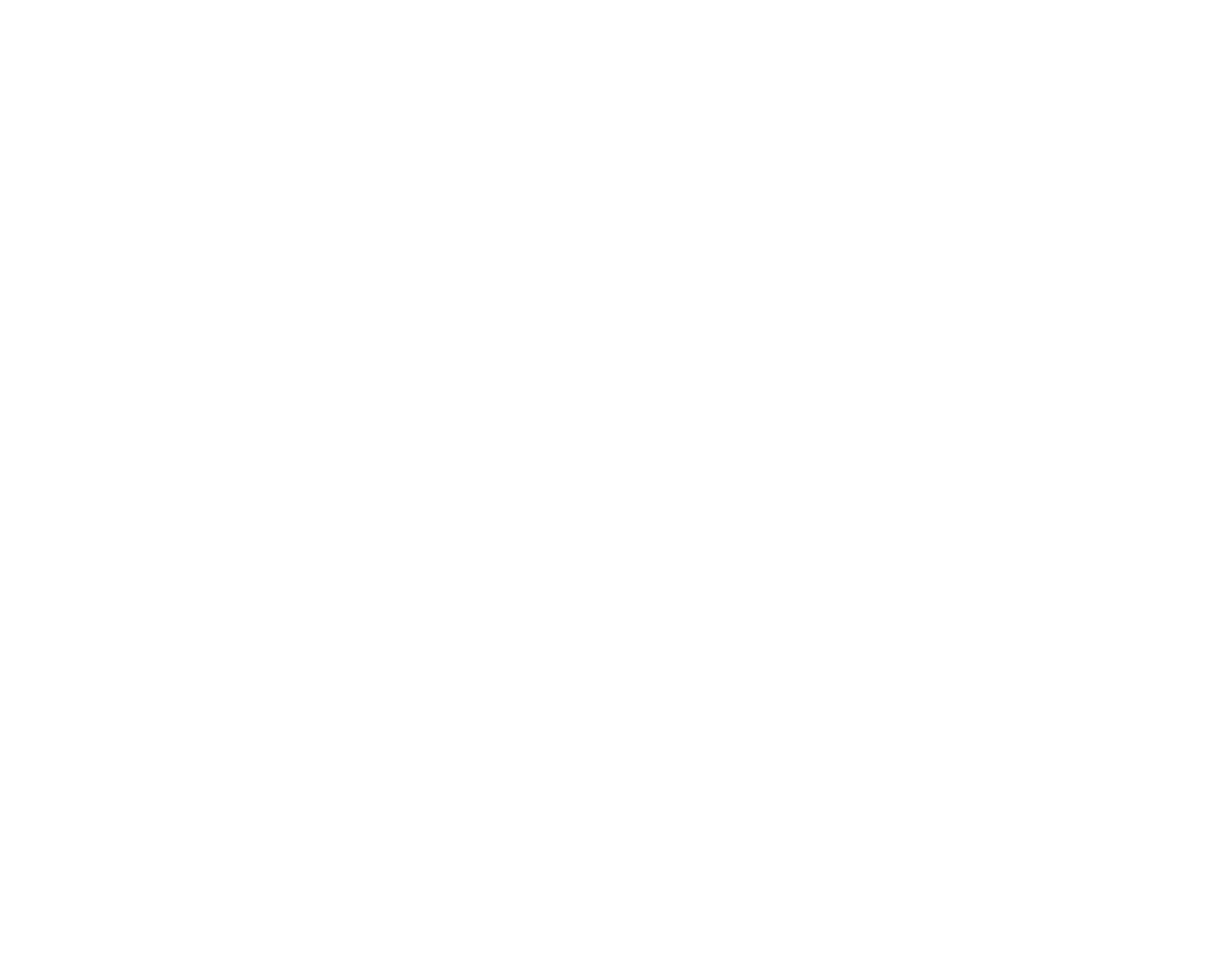
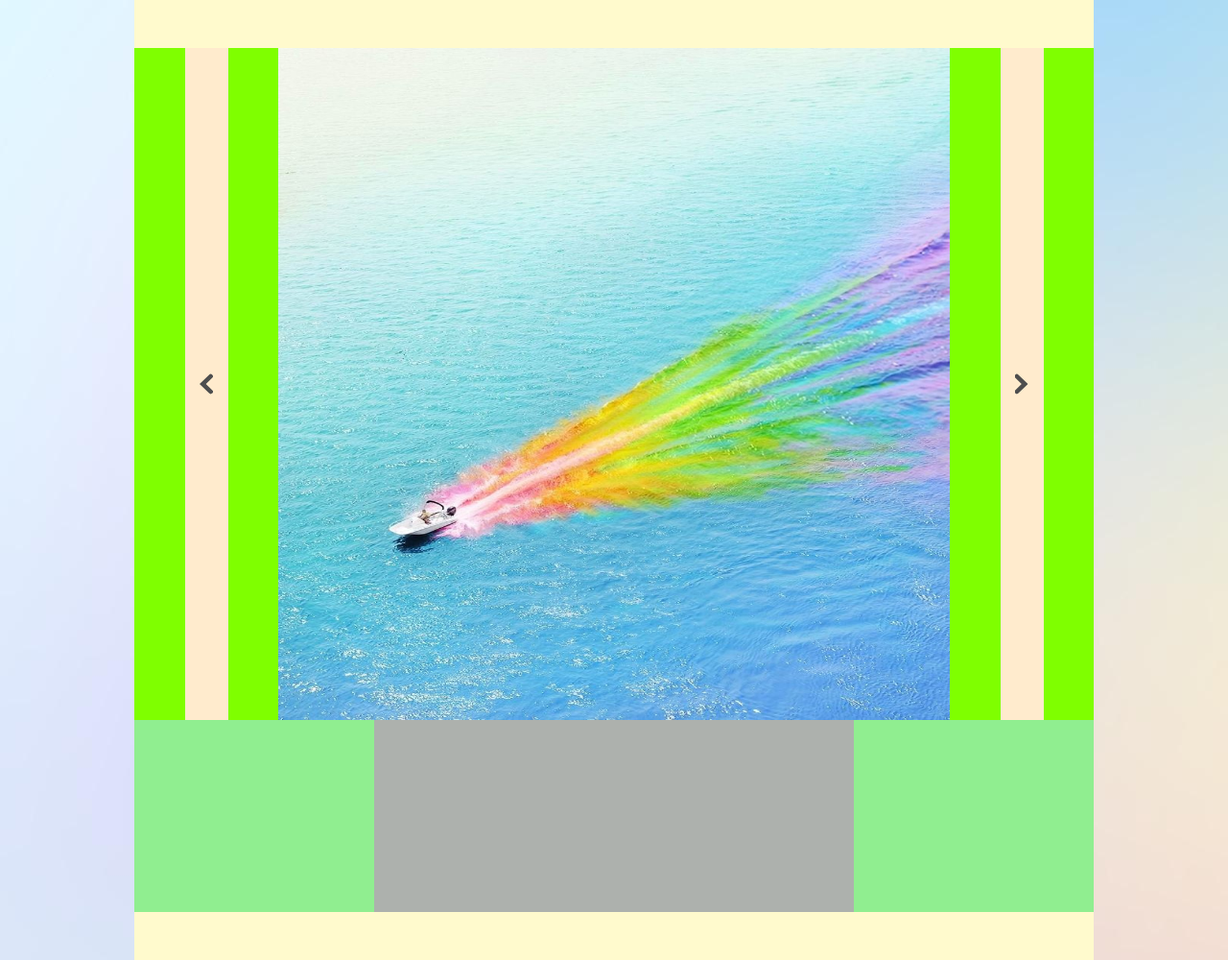
Before and after one commit to LenkaIaco/LenkaIaco.github.io, a plain HTML site: page finalProjectW3/finalProject.html in a window 1280 px wide. Shown: the whole page at 96% size. Before the commit the page ends 800 px from the top, so only its background shows below. Drawn offline with nearby package versions, Linux system fonts and the light colour scheme.

Commit message:
box skeleton and photo viewer

```diff
--- a/finalProjectW3/finalProject.css
+++ b/finalProjectW3/finalProject.css
@@ -0,0 +1,75 @@
+
+body{
+    background-image: url("./images/background1.jpg");
+    display: flex;
+    justify-content: center;
+    align-items: center;
+    margin: 0;
+}
+AppTable{
+display: flex;
+align-content: center;
+background-color:lemonchiffon;
+height: 1000px;
+width: 1000px;
+display: flex;
+justify-content: center;
+align-items: center;
+flex-wrap: wrap;
+margin: 0;
+}
+/* --------------------------------------- */
+.photoviewer{
+    height: 700px;
+    width: 1000px;
+    display: flex;
+    background-color:lightgreen;
+}
+.image{
+    height: 700px;
+    width: 700px;
+    display: flex;
+}
+.sidebar{
+    height: 100%;
+    width: 20%;
+    display: flex;
+    justify-content: center;
+    background-color: chartreuse;
+
+}
+
+sidebarwrap{
+    height: 100%;
+    width: 30%;
+    background-color: blanchedalmond;
+    display: flex;
+    justify-content: center;
+}
+
+ #arrowright{
+transform: rotate(180deg);
+}
+
+#arrowleft:hover { opacity: 0.5; cursor: pointer;}
+#arrowright:hover { opacity: 0.5; cursor: pointer;}
+
+img{
+    height: inherit;
+    width: inherit;
+
+}
+/* ------------------------------------- */
+.thumbnailviewer{
+    height: 200px;
+    width: 1000px;
+    display: flex;
+    background-color:lightgreen;
+    justify-content: center;
+}
+galleryholder{
+    height: inherit;
+    width: 50%;
+    display: flex;
+    background-color:rgb(173, 177, 173);
+}
--- a/finalProjectW3/finalProject.html
+++ b/finalProjectW3/finalProject.html
@@ -8,8 +8,14 @@
     <title>Final Project</title>
 </head>
 <body>
-
-
+<AppTable>
+<div class="photoviewer">
+<div class="sidebar"><sidebarwrap><img id="arrowleft" src="./images/arrow.svg" alt=""></sidebarwrap></div>
+    <div class="image"><img id="boat" src="./images/BTsTpdAlU5L-png__880.jpg" alt=""></div>
+    <div class="sidebar"><sidebarwrap><img id="arrowright" src="./images/arrow.svg" alt=""></sidebarwrap></div>
+</div>
+<div class="thumbnailviewer"><galleryholder></galleryholder></div>
+</AppTable>
 
     <script src="https://code.jquery.com/jquery-3.6.1.min.js"></script>
     <script src="finalProject.js"></script>
```
Also changed, not shown: finalProjectW3/images/arrow.svg (added).
